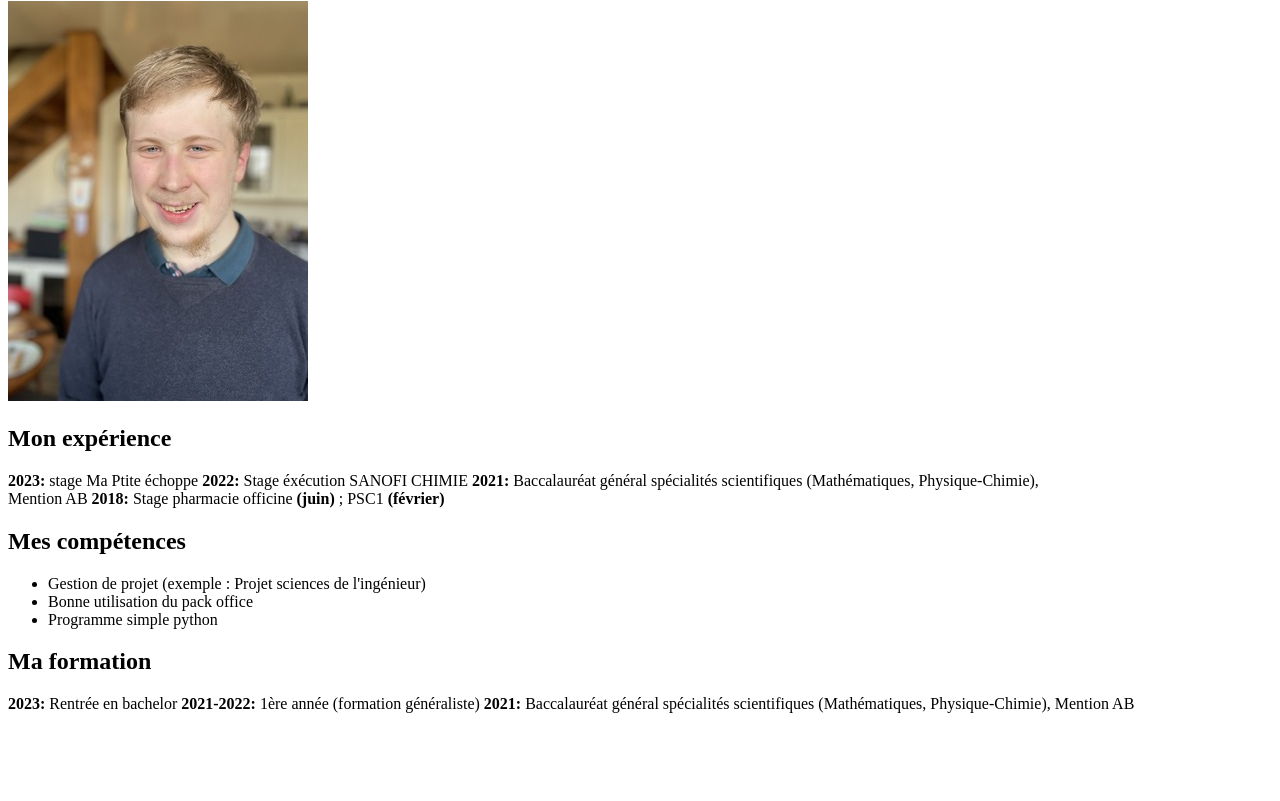
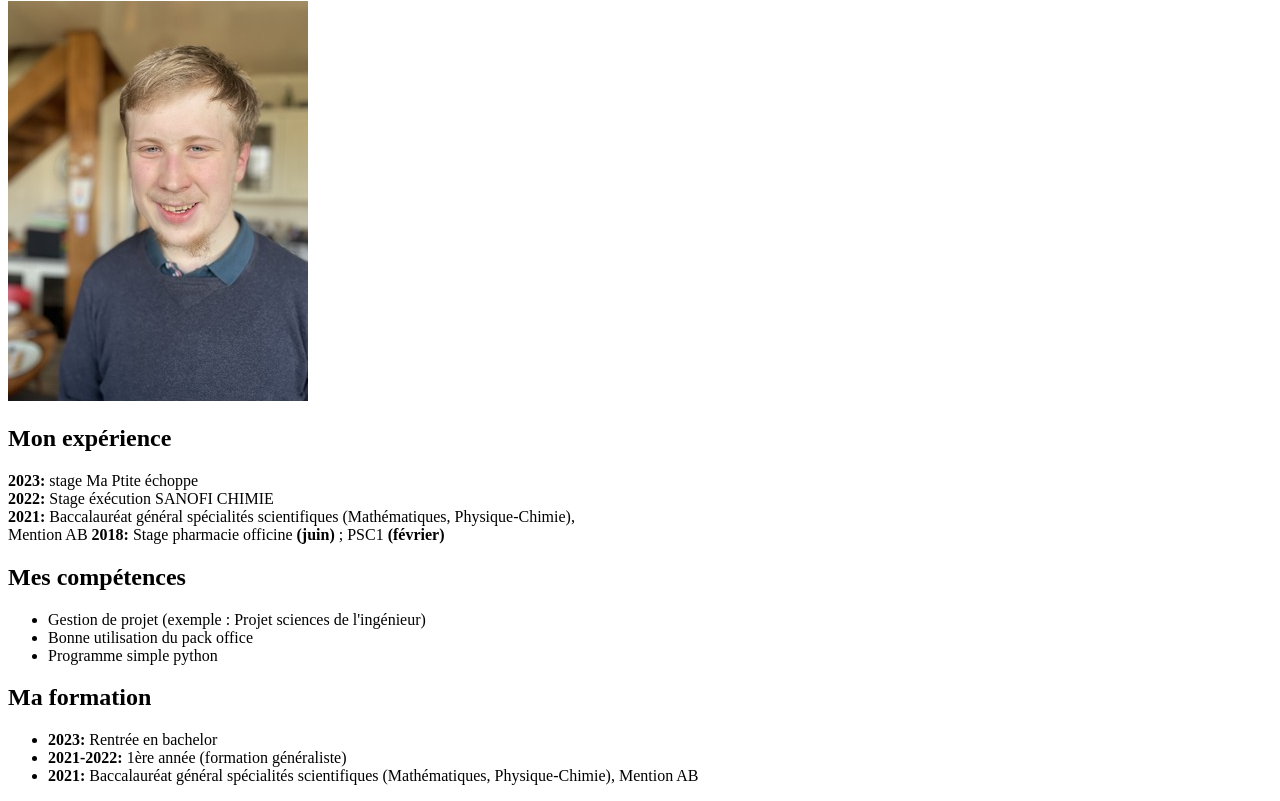
Before and after one commit to LeGitteur/Mon_CV, a plain HTML site: page index.html in a window 1280 px wide. Shown: the part 79-880 px from the top of the page. Before the commit the page ends 808 px from the top, so only its background shows below. Drawn offline with Linux system fonts and the light colour scheme.

Commit message:
Travail liste

```diff
--- a/index.html
+++ b/index.html
@@ -14,11 +14,11 @@
 
     <h2>Mon expérience</h2>
     <p>
-      <strong>2023:  </strong>  stage Ma Ptite échoppe
-      <strong>2022:  </strong>  Stage éxécution SANOFI CHIMIE
+      <strong>2023:  </strong>  stage Ma Ptite échoppe <br>
+      <strong>2022:  </strong>  Stage éxécution SANOFI CHIMIE <br>
       <strong>2021:  </strong>  Baccalauréat général spécialités scientifiques (Mathématiques,
         Physique-Chimie),<br> Mention AB
-      <strong>2018:  </strong>  Stage pharmacie officine <strong>(juin) </strong> ; PSC1 <strong>(février) </strong> </li>
+      <strong>2018:  </strong>  Stage pharmacie officine <strong>(juin) </strong> ; PSC1 <strong>(février) </strong>
     </p>
       <!--ma ligne à commenter-->
 
@@ -30,12 +30,12 @@
     </ul>
 
     <h2>Ma formation</h2>
-    <p>
-        <strong>2023:  </strong>  Rentrée en bachelor
-        <strong>2021-2022:  </strong>  1ère année (formation généraliste)
-        <strong>2021:  </strong>  Baccalauréat général spécialités scientifiques (Mathématiques,
-          Physique-Chimie), Mention AB
-    </p>
+    <ul>
+      <li><strong>2023:  </strong>  Rentrée en bachelor</li>
+      <li><strong>2021-2022:  </strong>  1ère année (formation généraliste)</li>
+      <li><strong>2021:  </strong>  Baccalauréat général spécialités scientifiques (Mathématiques,
+          Physique-Chimie), Mention AB</li>
+    </ul>
 
 
 </body>
```
